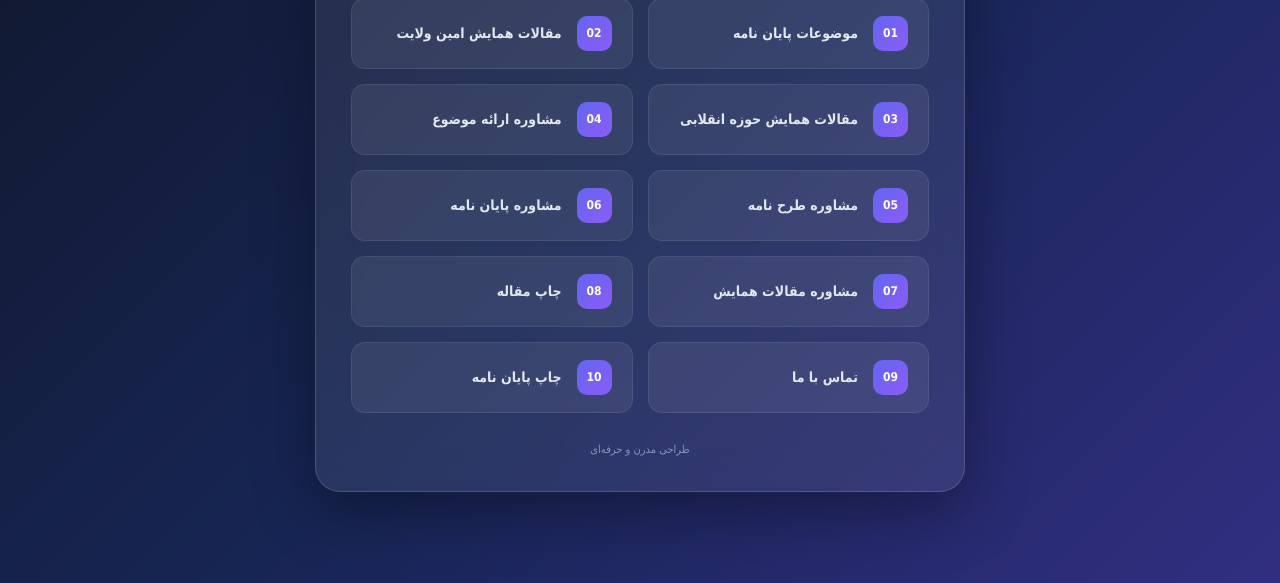
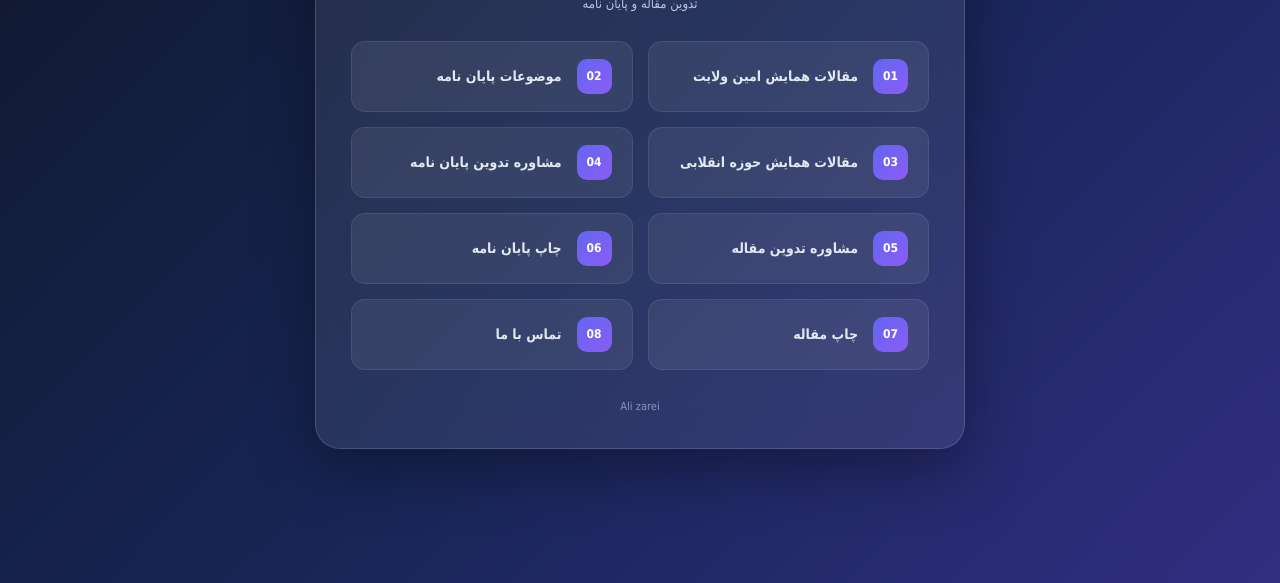
Before and after one commit to Arzr1980/alizarei405, a plain HTML site: page index.html in a window 1280 px wide. Shown: the part 217-800 px from the top of the page. Drawn offline with Linux system fonts and the light colour scheme.

Commit message:
Update index.html

```diff
--- a/index.html
+++ b/index.html
@@ -14,55 +14,47 @@
 
             <div class="header">
                 <h2>پنل دسترسی سریع</h2>
-                <p>یکی از گزینه‌های زیر را انتخاب کنید</p>
+                <p>تدوین مقاله و پایان نامه</p>
             </div>
 
             <div class="buttons">
 
-                <a href="https://alizareilern.ir" class="menu-btn">
-                    <span>01</span>  موضوعات پایان نامه
+                <a href="https://hamayeshhf.ir" class="menu-btn">
+                    <span>01</span> مقالات همایش امین ولایت
                 </a>
 
-                <a href="https://hamayeshhf.ir" class="menu-btn">
-                    <span>02</span> مقالات همایش امین ولایت
+                <a href="https://alizareilern.ir" class="menu-btn">
+                    <span>02</span>  موضوعات پایان نامه
                 </a>
 
                 <a href="https://eform.shahecheragh.ir/hamayesh" class="menu-btn">
                     <span>03</span> مقالات همایش حوزه انقلابی
                 </a>
 
-                <a href="#" class="menu-btn">
-                    <span>04</span> مشاوره ارائه موضوع
+                <a href="https://eitaa.com/Nkkbbvcc" class="menu-btn">
+                    <span>04</span> مشاوره تدوین  پایان نامه
                 </a>
 
-                <a href="#" class="menu-btn">
-                    <span>05</span> مشاوره طرح نامه
+                <a href="https://eitaa.com/Nkkbbvcc" class="menu-btn">
+                    <span>05</span> مشاوره تدوین مقاله
                 </a>
 
-                <a href="#" class="menu-btn">
-                    <span>06</span> مشاوره پایان نامه
-                </a>
-
-                <a href="#" class="menu-btn">
-                    <span>07</span> مشاوره مقالات همایش
+                 <a href="https://eitaa.com/hozee1405" class="menu-btn">
+                    <span>06</span> چاپ پایان نامه
                 </a>
 
                 <a href="https://mags.markazfeqhi.com/journal/authors.note" class="menu-btn">
-                    <span>08</span> چاپ مقاله
+                    <span>07</span> چاپ مقاله
                 </a>
 
-                <a href="https://eitaa.com/Nkkbbvcc" class="menu-btn">
-                    <span>09</span>  تماس با ما
-                </a>
-
-                <a href="https://eitaa.com/hozee1405" class="menu-btn">
-                    <span>10</span> چاپ پایان نامه
+                <a href="tel:+989333720388" class="menu-btn">
+                    <span>08</span>  تماس با ما
                 </a>
 
             </div>
 
             <div class="footer">
-                طراحی مدرن و حرفه‌ای
+               Ali zarei
             </div>
 
         </div>
```
